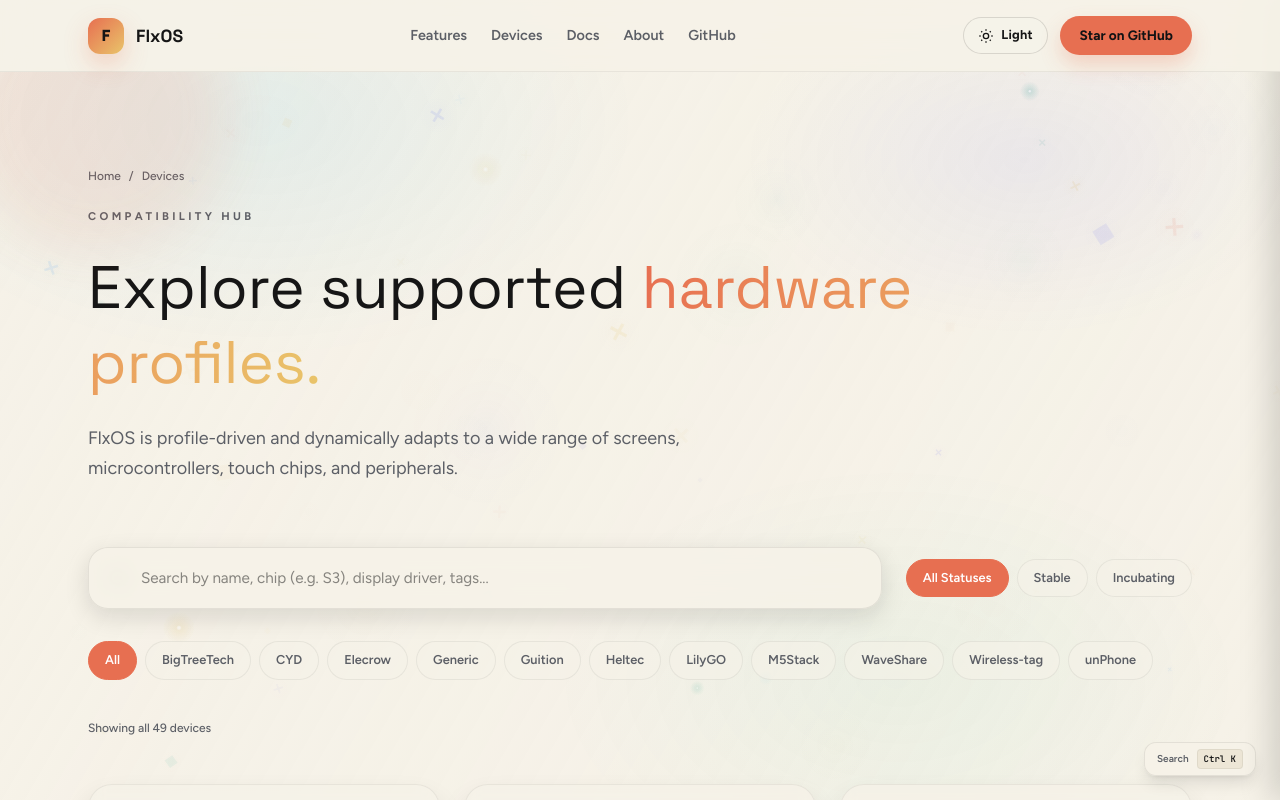
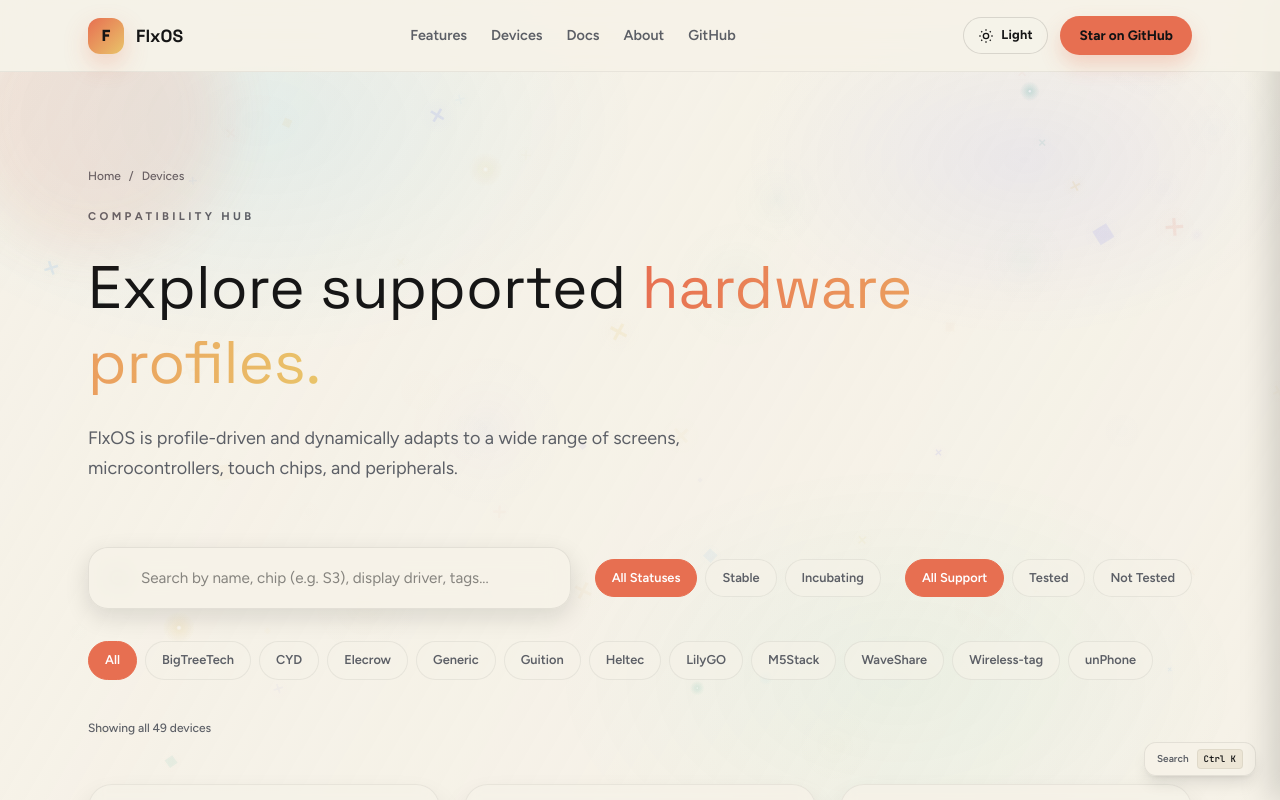
Before and after one commit to flxos-labs/flxos-labs-website, a Next.js app: page /devices in a window 1280 px wide. Shown: the top 800 px of the page. Built offline with nearby package versions, Linux system fonts and the light colour scheme.

Commit message:
feat: add test support filter to device list with dedicated UI controls

```diff
--- a/src/app/devices/DevicesContent.tsx
+++ b/src/app/devices/DevicesContent.tsx
@@ -714,6 +714,7 @@ export default function DevicesContent() {
   const [search, setSearch] = useState("");
   const [selectedVendor, setSelectedVendor] = useState("All");
   const [selectedStatus, setSelectedStatus] = useState("All");
+  const [selectedTest, setSelectedTest] = useState("All");
 
   const vendors = useMemo(() => {
     const list = new Set(DEVICES_DATA.map((d) => d.vendor));
@@ -723,25 +724,25 @@ export default function DevicesContent() {
   const filteredDevices = useMemo(() => {
     return DEVICES_DATA.filter((device) => {
       const isTested = TESTED_DEVICES.includes(device.id);
-      const matchesTestedTag = isTested
-        ? "tested".includes(search.toLowerCase())
-        : "not tested".includes(search.toLowerCase()) && search.toLowerCase() !== "tested";
-
       const matchesSearch =
         device.name.toLowerCase().includes(search.toLowerCase()) ||
         device.id.toLowerCase().includes(search.toLowerCase()) ||
         device.target.toLowerCase().includes(search.toLowerCase()) ||
         device.display.toLowerCase().includes(search.toLowerCase()) ||
         device.touch.toLowerCase().includes(search.toLowerCase()) ||
-        matchesTestedTag ||
         device.tags.some(tag => tag.toLowerCase().includes(search.toLowerCase()));
 
       const matchesVendor = selectedVendor === "All" || device.vendor === selectedVendor;
       const matchesStatus = selectedStatus === "All" || device.status === selectedStatus;
 
-      return matchesSearch && matchesVendor && matchesStatus;
+      const matchesTest =
+        selectedTest === "All" ||
+        (selectedTest === "tested" && isTested) ||
+        (selectedTest === "not-tested" && !isTested);
+
+      return matchesSearch && matchesVendor && matchesStatus && matchesTest;
     });
-  }, [search, selectedVendor, selectedStatus]);
+  }, [search, selectedVendor, selectedStatus, selectedTest]);
 
   const countLabel = useMemo(() => {
     if (filteredDevices.length === DEVICES_DATA.length) {
@@ -782,7 +783,7 @@ export default function DevicesContent() {
 
       {/* ── Filters & Search ── */}
       <section className="mx-auto max-w-6xl px-6 pb-6">
-        <div className="grid gap-6 md:grid-cols-[1fr_auto] items-center mb-8">
+        <div className="grid gap-6 lg:grid-cols-[1fr_auto_auto] md:grid-cols-[1fr_auto] items-center mb-8">
           {/* Search Input */}
           <div className={styles.searchWrapper}>
             <span className={styles.searchIcon}>
@@ -820,6 +821,28 @@ export default function DevicesContent() {
               className={`${styles.tabButton} ${selectedStatus === "incubating" ? styles.tabButtonActive : ""}`}
             >
               Incubating
+            </button>
+          </div>
+
+          {/* Test Support Filter */}
+          <div className="flex gap-2">
+            <button
+              onClick={() => setSelectedTest("All")}
+              className={`${styles.tabButton} ${selectedTest === "All" ? styles.tabButtonActive : ""}`}
+            >
+              All Support
+            </button>
+            <button
+              onClick={() => setSelectedTest("tested")}
+              className={`${styles.tabButton} ${selectedTest === "tested" ? styles.tabButtonActive : ""}`}
+            >
+              Tested
+            </button>
+            <button
+              onClick={() => setSelectedTest("not-tested")}
+              className={`${styles.tabButton} ${selectedTest === "not-tested" ? styles.tabButtonActive : ""}`}
+            >
+              Not Tested
             </button>
           </div>
         </div>
@@ -929,6 +952,7 @@ export default function DevicesContent() {
                 setSearch("");
                 setSelectedVendor("All");
                 setSelectedStatus("All");
+                setSelectedTest("All");
               }}
               className="mt-3 text-xs text-[color:var(--accent)] font-bold hover:underline"
             >
```
